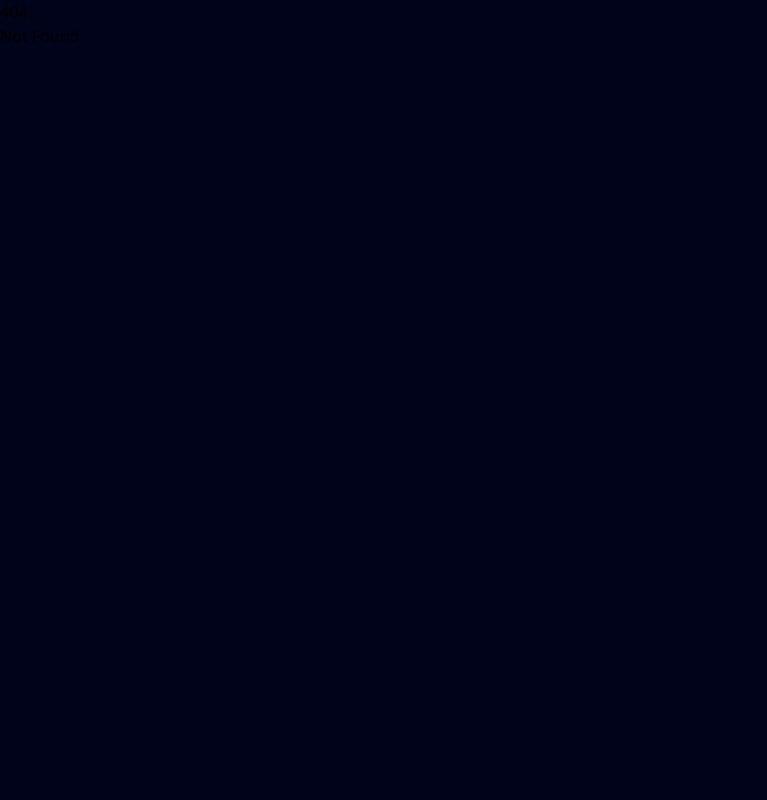
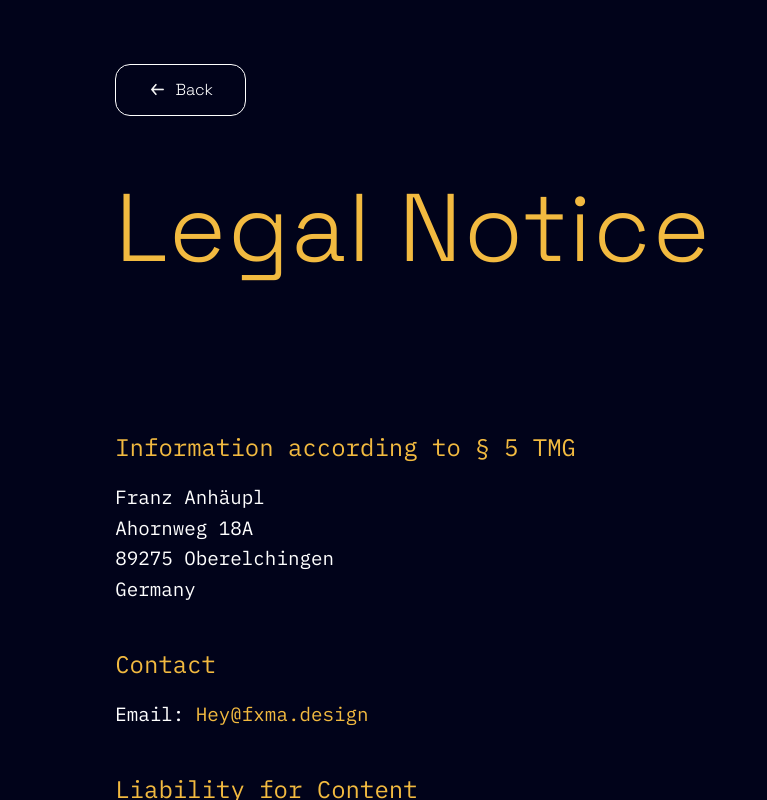
Before and after one commit to Litorian113/Portfolio, a SvelteKit app: page /imprint in a window 1280 px wide. Before the commit this address had no page. Shown: the whole page, without its empty margins (0-767 px from the left). Built offline with nearby package versions, Linux system fonts and the light colour scheme.

Commit message:
Füge Impressum-Seite hinzu: implementiere rechtliche Informationen und Navigation

```diff
--- /dev/null
+++ b/src/routes/imprint/+page.svelte
@@ -0,0 +1,268 @@
+<script>
+    import { goto } from '$app/navigation';
+    import { onMount } from 'svelte';
+    import Footer from '$lib/Footer.svelte';
+
+    // Stelle sicher, dass Scrollen auf dieser Seite funktioniert
+    onMount(() => {
+      // Aktiviere das Scrollen explizit
+      document.documentElement.style.overflow = 'auto';
+      document.body.style.overflow = 'auto';
+    });
+
+    function goBackToFlur() {
+      goto('/');
+    }
+</script>
+
+<div class="scroll-container">
+  <div class="content-wrapper">
+    <div class="top-section">
+      <div class="back-btn-container">
+        <button on:click={goBackToFlur}>
+          <img src="/leftArrow.png" alt="Back arrow" />
+          Back
+        </button>
+      </div>
+      <div class="heading-container">
+        <h2>Legal Notice</h2>
+      </div>
+    </div>
+
+    <div class="grid-section1">
+      <div class="text-grid1">
+        <h4>Information according to § 5 TMG</h4>
+        <p class="text-doku">
+          Franz Anhäupl<br>
+          Ahornweg 18A<br>
+          89275 Oberelchingen<br>
+          Germany
+        </p>
+
+        <h4>Contact</h4>
+        <p class="text-doku">
+          Email: <a href="mailto:Hey@fxma.design">Hey@fxma.design</a><br>
+        </p>
+
+        <h4>Liability for Content</h4>
+        <p class="text-doku">
+          As a service provider, I am responsible for my own content on these pages according to § 7 paragraph 1 TMG under the general laws.
+          According to §§ 8 to 10 TMG, however, I am not obligated to monitor transmitted or stored third-party information or to investigate
+          circumstances that indicate illegal activity.
+        </p>
+        <p class="text-doku">
+          Obligations to remove or block the use of information under the general laws remain unaffected. However, liability in this regard is only possible
+          from the time of knowledge of a specific legal violation. Upon becoming aware of such legal violations, I will remove this content immediately.
+        </p>
+
+        <h4>Liability for Links</h4>
+        <p class="text-doku">
+          My website contains links to external third-party websites, over whose content I have no influence. Therefore, I cannot guarantee this
+          third-party content. The respective provider or operator of the linked pages is always responsible for their content. The linked pages
+          were checked for possible legal violations at the time of linking. Illegal content was not recognizable at the time of linking.
+        </p>
+        <p class="text-doku">
+          However, a permanent monitoring of the content of the linked pages is not reasonable without specific indications of a legal violation.
+          Upon becoming aware of legal violations, I will remove such links immediately.
+        </p>
+
+        <h4>Copyright</h4>
+        <p class="text-doku">
+          The content and works created by the site operator on these pages are subject to German copyright law. The reproduction, processing,
+          distribution, and any kind of exploitation outside the limits of copyright law require the written consent of the respective author or creator.
+        </p>
+        <p class="text-doku">
+          Downloads and copies of this site are only permitted for private, non-commercial use. Insofar as the content on this site was not created
+          by the operator, the copyrights of third parties are respected. In particular, third-party content is identified as such.
+          Should you nevertheless become aware of a copyright infringement, please notify me accordingly. Upon becoming aware of legal violations,
+          I will remove such content immediately.
+        </p>
+      </div>
+    </div>
+
+    <Footer />
+  </div>
+</div>
+
+<style>
+  /* IBM Plex Mono Regular */
+  @font-face {
+    font-family: 'Franz-Plex';
+    src: url('/fonts/IBM_Plex_Mono/IBMPlexMono-Regular.ttf') format('truetype');
+    font-weight: 400;
+    font-style: normal;
+    font-display: swap;
+  }
+
+  /* Space Grotesk Regular */
+  @font-face {
+    font-family: 'Franz-Grotesk';
+    src: url('/fonts/Space_Grotesk/static/SpaceGrotesk-Light.ttf') format('truetype');
+    font-weight: 300;
+    font-style: normal;
+    font-display: swap;
+  }
+
+  .content-wrapper {
+    width: 92%;
+    max-width: 1400px;
+    margin: 0 auto;
+    padding: 4rem 4rem;
+  }
+
+  /* Top-Section: Flexbox-Layout für die Elemente */
+  .top-section {
+    height: auto;
+    display: flex;
+    flex-direction: column;
+    justify-content: flex-start;
+    margin-bottom: 3rem;
+  }
+
+  /* Button-Container: 100% Breite, Button linksbündig */
+  .back-btn-container {
+    width: 100%;
+    margin-bottom: 2rem;
+  }
+
+  .back-btn-container button {
+    color: white;
+    font-family: 'Franz-Grotesk', sans-serif;
+    display: inline-flex;
+    align-items: center;
+    gap: 0.5rem;
+    background: transparent;
+    border: 1px solid white;
+    border-radius: 15px;
+    padding: 0.8rem 2rem;
+    font-size: 1rem;
+    text-align: left;
+    cursor: pointer;
+  }
+
+  /* Optional: Größe und Ausrichtung des Pfeils anpassen */
+  .back-btn-container button img {
+    height: 1.2em;
+    width: auto;
+  }
+
+  /* Überschrift-Container: 100% Breite, h2 linksbündig */
+  .heading-container {
+    width: 100%;
+    margin-bottom: 2rem;
+  }
+
+  .heading-container h2 {
+    width: 100%;
+    text-align: left;
+    font-size: 6rem;
+    margin: 0;
+    padding: 0.5rem 0;
+    font-family: 'Franz-Grotesk', sans-serif;
+    color: #F2BA40;
+    letter-spacing: 0.1rem;
+  }
+
+  .grid-section1 {
+    display: grid;
+    grid-template-columns: repeat(6, 1fr);
+    grid-template-rows: repeat(1, auto);
+    gap: 8px;
+    width: 100%;
+  }
+
+  .text-grid1 {
+    grid-column: 1 / span 4;
+  }
+
+  h4 {
+    font-family: 'Franz-Plex', mono;
+    color: #F2BA40;
+    line-height: 1.6;
+    font-size: 1.5rem;
+    margin-top: 2.5rem;
+    margin-bottom: 1rem;
+  }
+
+  .text-doku {
+    color: white;
+    font-family: 'Franz-Plex', mono;
+    line-height: 1.6;
+    font-size: 1.2rem;
+    margin-bottom: 1.5rem;
+  }
+
+  /* Links in Texten */
+  .text-doku a {
+    color: #F2BA40;
+    text-decoration: none;
+  }
+
+  .text-doku a:hover {
+    text-decoration: underline;
+  }
+
+  /* Stelle sicher, dass diese Seite scrollbar ist */
+  .scroll-container {
+    overflow-y: auto;
+    width: 100%;
+    height: 100%;
+  }
+
+  /* Mobile Anpassungen */
+  @media (max-width: 768px) {
+    /* Anpassung der Textpassagen */
+    .grid-section1 {
+      display: block;
+    }
+
+    .text-grid1 {
+      width: 100%;
+    }
+
+    .text-doku {
+      font-size: 1.1rem;
+    }
+
+    h4 {
+      font-size: 1.3rem;
+    }
+
+    /* Anpassung der Überschriftengröße und -höhe */
+    .heading-container {
+      height: auto;
+      margin-top: 1rem;
+      margin-bottom: 2rem;
+    }
+
+    .heading-container h2 {
+      font-size: 4rem;
+      line-height: 1.1;
+    }
+  }
+
+  /* Noch kleinere Geräte */
+  @media (max-width: 480px) {
+    .heading-container h2 {
+      font-size: 3rem;
+    }
+
+    .content-wrapper {
+      padding: 2rem 1.5rem;
+      width: 95%;
+    }
+
+    h4 {
+      font-size: 1.2rem;
+    }
+
+    .text-doku {
+      font-size: 1rem;
+    }
+
+    .back-btn-container button {
+      padding: 0.6rem 1.2rem;
+      font-size: 0.9rem;
+    }
+  }
+</style>
```
